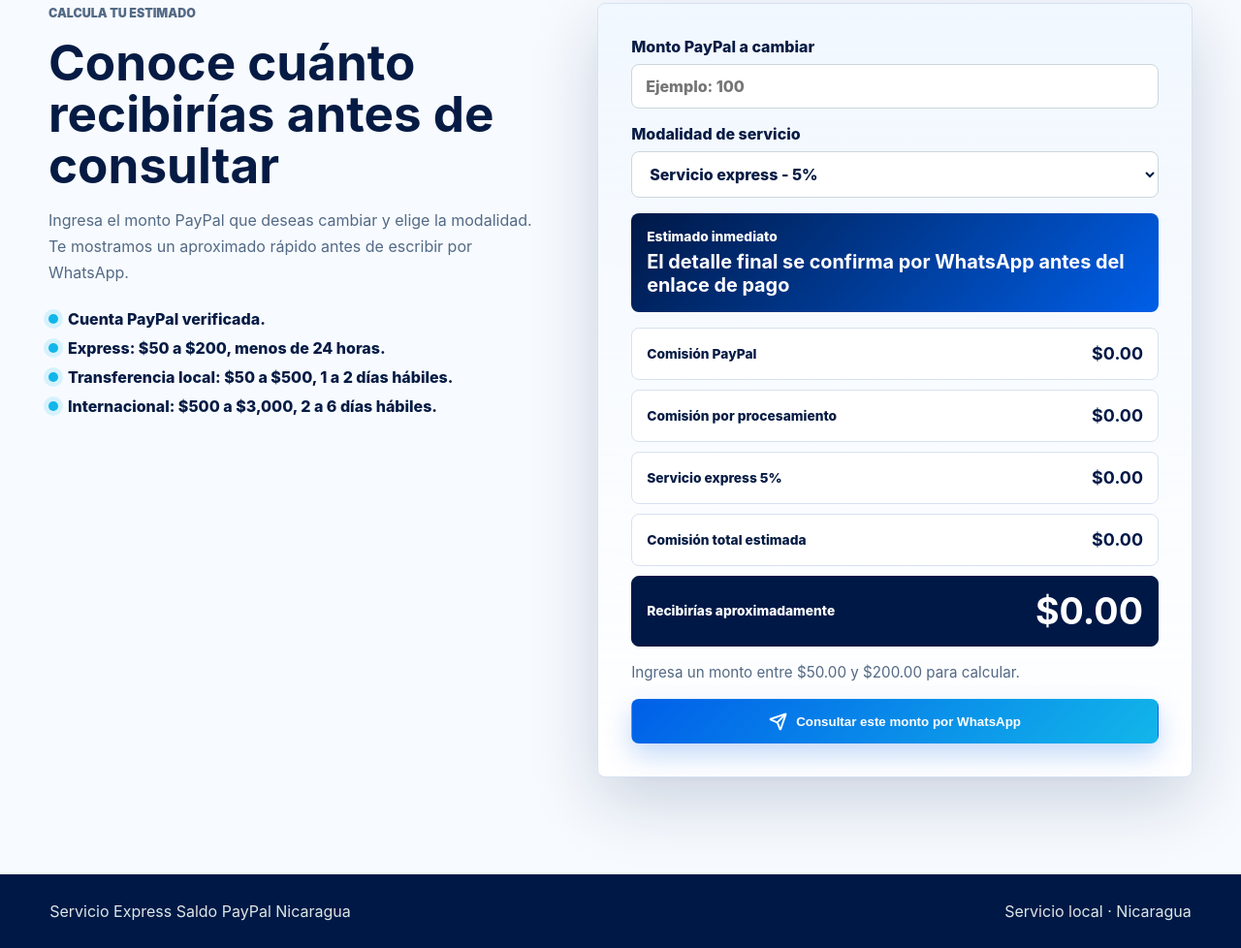
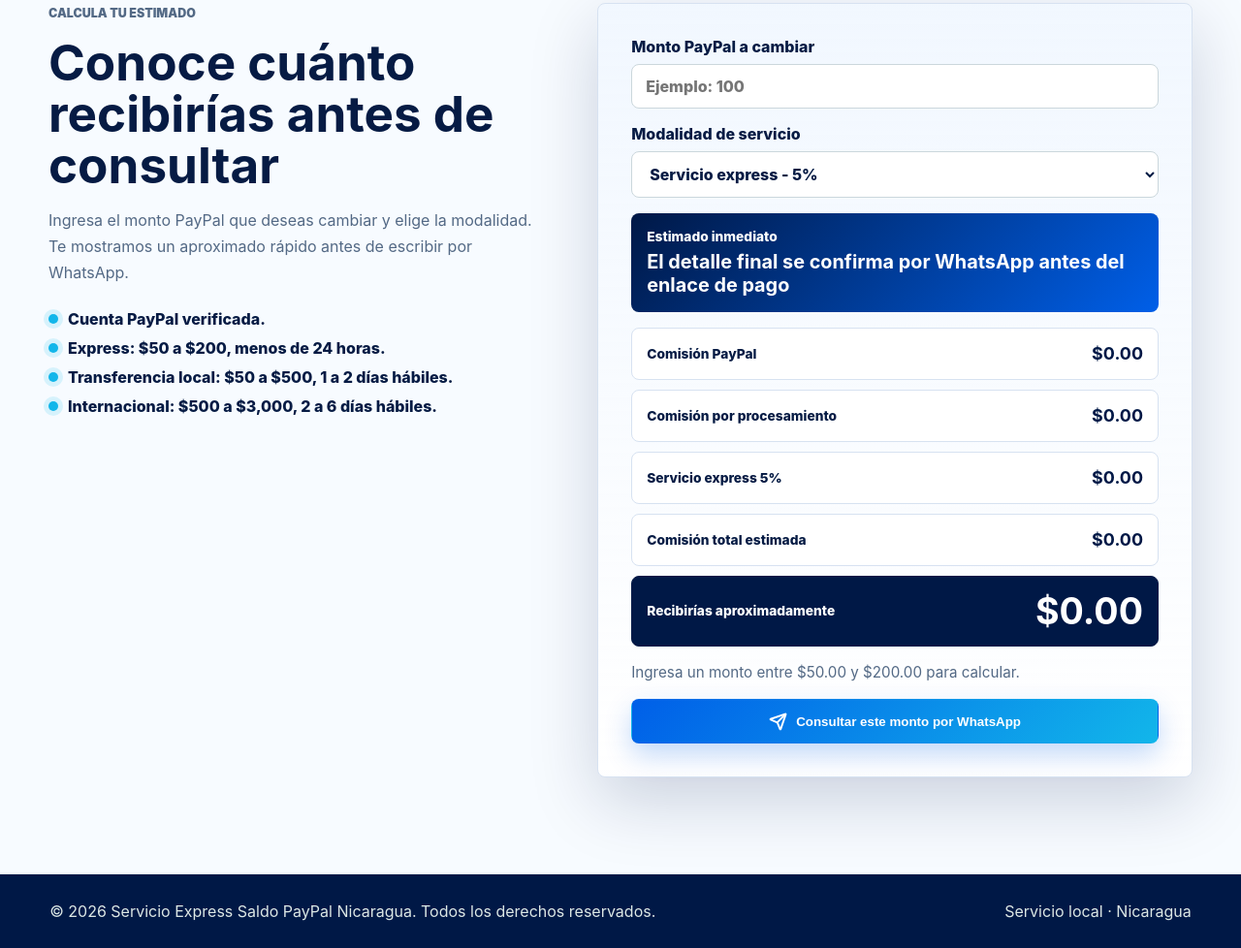
Before and after one commit to ServicioExpressPaypal/servicio-express-paypal, a plain HTML site: page index.html in a window 1280 px wide. Shown: the part 3025-4003 px from the top of the page at 97% size. Drawn offline with nearby package versions, Linux system fonts and the light colour scheme.

Commit message:
Update footer copyright

```diff
--- a/index.html
+++ b/index.html
@@ -243,7 +243,7 @@
     </main>
 
     <footer class="site-footer">
-      <p>Servicio Express Saldo PayPal Nicaragua</p>
+      <p>© 2026 Servicio Express Saldo PayPal Nicaragua. Todos los derechos reservados.</p>
       <p>Servicio local · Nicaragua</p>
     </footer>
 
```
